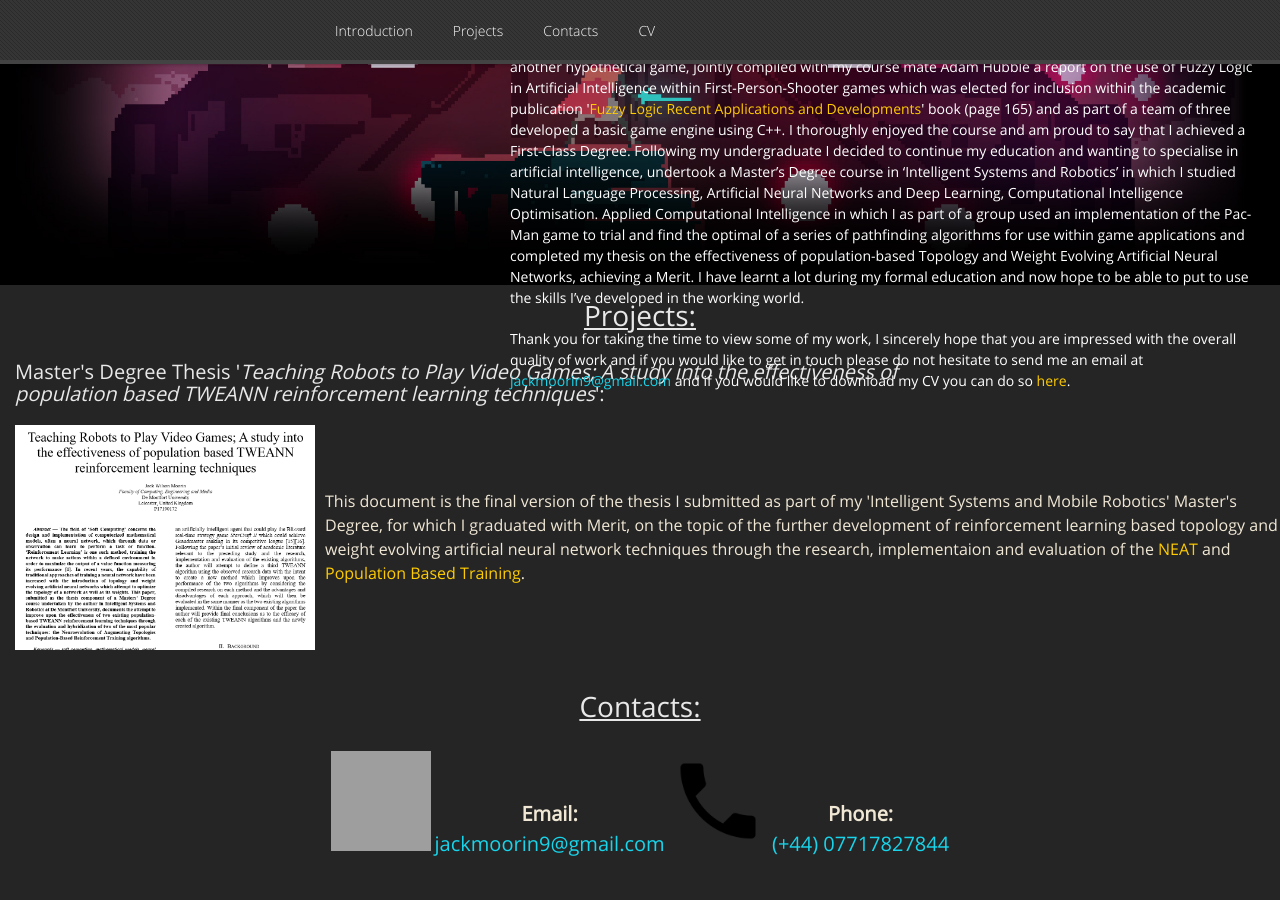
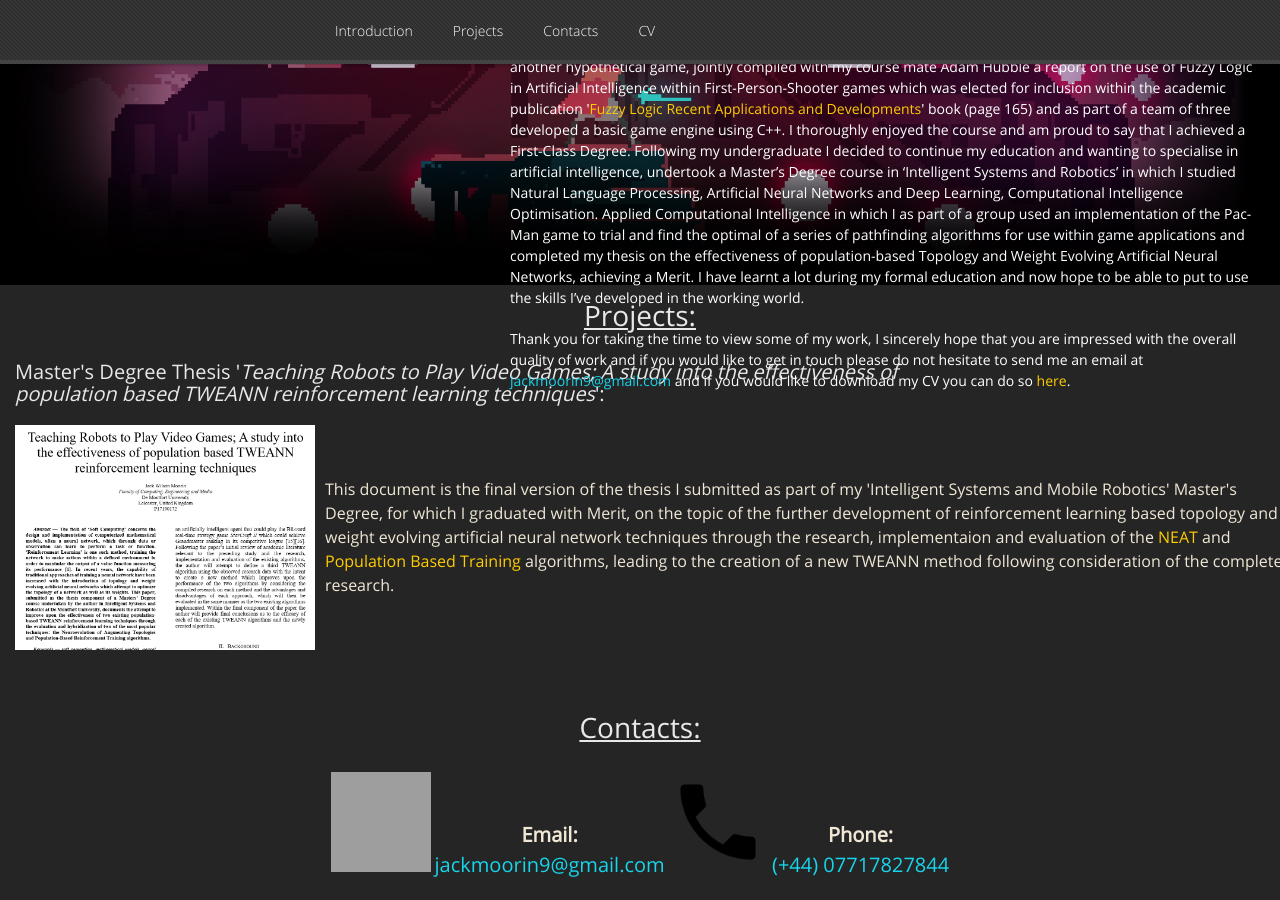
Before and after one commit to GamesProgrammingGrad2021/GamesProgrammingGrad2021.github.io, a Jekyll site: the page built from index.md, in a window 1280 px wide and 900 px high, scrolled down 822 px. Built offline with Jekyll 4.4.1, drawn with Linux system fonts in a browser that asks for light colours; nearby versions of some CDN libraries; our own code applies the rules of GitHub Pages for plain Markdown files; before the commit the page ends 1701 px from its top, so only the background shows below that; grey boxes are pictures that could not be loaded.

Commit message:
Update default.html

```diff
--- a/_layouts/default.html
+++ b/_layouts/default.html
@@ -127,14 +127,15 @@
 				for which I graduated with Merit, on the topic of the further development of reinforcement learning based topology and weight evolving
 				artificial neural network techniques through the research, implementaion and evaluation of the
 				<a href="https://en.wikipedia.org/wiki/Neuroevolution_of_augmenting_topologies">NEAT</a> and
-				<a href="https://deepmind.com/blog/article/population-based-training-neural-networks">Population Based Training</a>.
+				<a href="https://deepmind.com/blog/article/population-based-training-neural-networks">Population Based Training</a> algorithms,
+				leading to the creation of a new TWEANN method following consideration of the completed research.
 				</div>
 			</div>
 		</div>
 	</div>
 
 	<!-- Line Break to Stop Elements Jumbling Up -->
-	<br>
+	<br><br>
 
 	<!-- Contacts -->
 	<div id="contacts">
```
